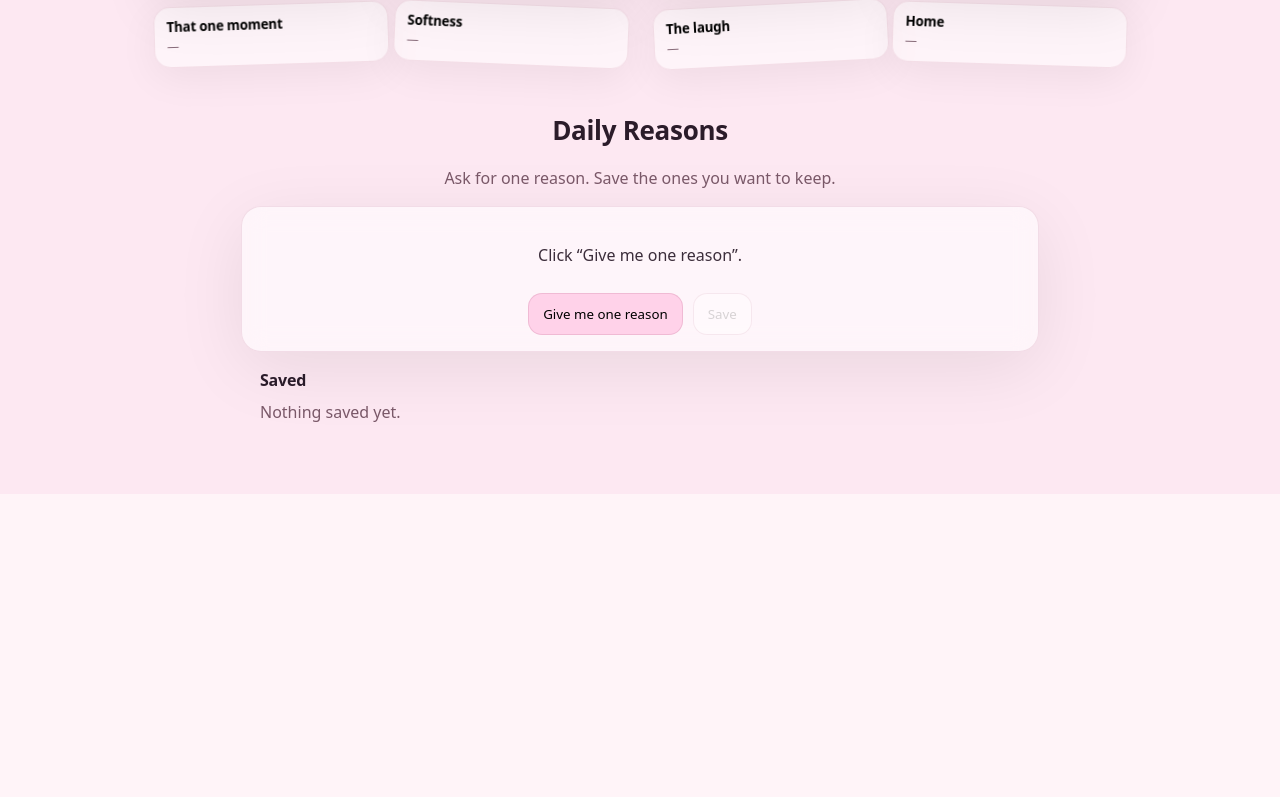
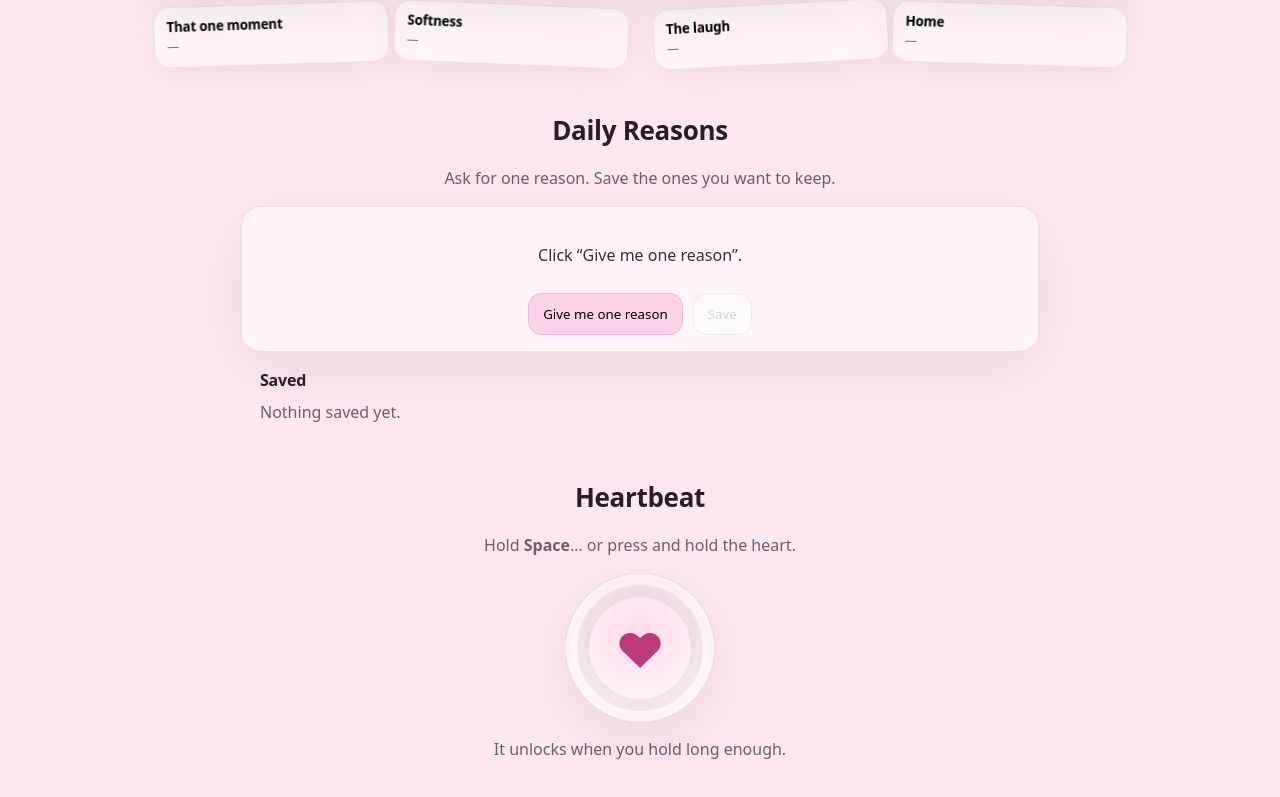
Before and after one commit to KitsuneGhost/Valentines_Gift, a React (Vite) app: page / in a window 1280 px wide. Shown: the part 2243-3040 px from the top of the page. Before the commit the page ends 2737 px from the top, so only its background shows below. Built offline with nearby package versions, Linux system fonts and the light colour scheme.

Commit message:
heart section

```diff
--- a/src/App.css
+++ b/src/App.css
@@ -717,3 +717,117 @@ body{
 .reasonRemove:hover{
   background: rgba(255,255,255,0.88);
 }
+
+/* ---- HEARTBEAT ---- */
+.heartSection{
+  margin: 54px auto 34px;
+  width: min(92vw, 980px);
+  text-align: center;
+}
+
+.heartWrap{
+  margin-top: 14px;
+  display: grid;
+  gap: 14px;
+  justify-items: center;
+}
+
+.heartBtn{
+  position: relative;
+  width: 150px;
+  height: 150px;
+  border-radius: 999px;
+  border: 1px solid rgba(180, 90, 130, 0.20);
+  background: rgba(255,255,255,0.55);
+  box-shadow: 0 16px 70px rgba(0,0,0,0.08);
+  cursor: pointer;
+  overflow: hidden;
+  transition: transform 140ms ease;
+}
+
+.heartBtn:hover{ transform: translateY(-1px); }
+
+.heartPulse{
+  position: absolute;
+  inset: 0;
+  border-radius: 999px;
+  background: radial-gradient(circle at 50% 40%, rgba(255, 160, 210, 0.35), transparent 55%);
+  animation: heartPulse 1.8s ease-in-out infinite;
+  opacity: 0.9;
+}
+
+.heartIcon{
+  position: absolute;
+  inset: 0;
+  display: grid;
+  place-items: center;
+  font-size: 48px;
+  line-height: 1;
+  color: rgba(180, 40, 110, 0.90);
+  transform: translateY(2px);
+}
+
+.heartRing{
+  position: absolute;
+  inset: 0;
+  transform: rotate(-90deg);
+}
+
+.ringBg{
+  fill: none;
+  stroke: rgba(0,0,0,0.06);
+  stroke-width: 10;
+}
+
+.ringFg{
+  fill: none;
+  stroke: rgba(180, 40, 110, 0.55);
+  stroke-width: 10;
+  stroke-linecap: round;
+  transition: stroke-dashoffset 60ms linear;
+}
+
+.heartPct, .heartDone{
+  position: absolute;
+  bottom: 12px;
+  left: 50%;
+  transform: translateX(-50%);
+  font-size: 12px;
+  letter-spacing: 0.2px;
+  padding: 5px 10px;
+  border-radius: 999px;
+  background: rgba(255,255,255,0.70);
+  border: 1px solid rgba(180, 90, 130, 0.18);
+}
+
+.heartCard{
+  width: min(640px, 92vw);
+  padding: 16px 16px 14px;
+  border-radius: 18px;
+  background: rgba(255,255,255,0.55);
+  border: 1px solid rgba(180, 90, 130, 0.14);
+  box-shadow: 0 16px 70px rgba(0,0,0,0.06);
+  backdrop-filter: blur(12px);
+  text-align: left;
+}
+
+.heartTitle{
+  font-weight: 900;
+  letter-spacing: -0.2px;
+  margin-bottom: 6px;
+}
+
+.heartText{
+  line-height: 1.6;
+  color: rgba(25,10,25,0.92);
+}
+
+.heartWrap.holding .heartPulse{
+  animation-duration: 1.0s;
+  opacity: 1;
+}
+
+@keyframes heartPulse{
+  0%, 100% { transform: scale(1); opacity: 0.85; }
+  50% { transform: scale(1.06); opacity: 1; }
+}
--- a/src/App.jsx
+++ b/src/App.jsx
@@ -4,6 +4,8 @@ import TypedLetter from "./components/TypedLetter.jsx";
 import MemoryVault from "./components/MemoryVault.jsx";
 import PolaroidGallery from "./components/PolaroidGallery.jsx";
 import DailyReasons from "./components/DailyReasons.jsx";
+import HeartbeatUnlock from "./components/HeartbeatUnlock.jsx";
+
 import { reasonsPool } from "./data/reasons";
 import { vaultChapters } from "./data/vault";
 import { virgoStars, virgoLinks, virgoSupportStars } from "./data/memories";
@@ -194,6 +196,7 @@ export default function App() {
 
             <DailyReasons pool={reasonsPool} />
 
+            <HeartbeatUnlock />
         </div>
     );
 }
--- /dev/null
+++ b/src/components/HeartbeatUnlock.jsx
@@ -0,0 +1,136 @@
+import { useEffect, useMemo, useRef, useState } from "react";
+
+export default function HeartbeatUnlock() {
+    const storageKey = "valentine_heartbeat_unlocked";
+    const HOLD_MS = 2200;
+
+    const [unlocked, setUnlocked] = useState(() => {
+        try {
+            return localStorage.getItem(storageKey) === "1";
+        } catch {
+            return false;
+        }
+    });
+
+    const [holding, setHolding] = useState(false);
+    const [progress, setProgress] = useState(0); // 0..1
+
+    const rafRef = useRef(null);
+    const startRef = useRef(0);
+
+    const stop = () => {
+        setHolding(false);
+        setProgress(0);
+        if (rafRef.current) cancelAnimationFrame(rafRef.current);
+        rafRef.current = null;
+    };
+
+    const tick = (now) => {
+        const elapsed = now - startRef.current;
+        const p = Math.min(1, elapsed / HOLD_MS);
+        setProgress(p);
+
+        if (p >= 1) {
+            setUnlocked(true);
+            try {
+                localStorage.setItem(storageKey, "1");
+            } catch { /* empty */ }
+            setHolding(false);
+            rafRef.current = null;
+            return;
+        }
+
+        rafRef.current = requestAnimationFrame(tick);
+    };
+
+    const start = () => {
+        if (unlocked || holding) return;
+        setHolding(true);
+        setProgress(0);
+        startRef.current = performance.now();
+        rafRef.current = requestAnimationFrame(tick);
+    };
+
+    // Space to hold
+    useEffect(() => {
+        const onDown = (e) => {
+            if (e.code === "Space") {
+                e.preventDefault();
+                start();
+            }
+        };
+        const onUp = (e) => {
+            if (e.code === "Space") stop();
+        };
+
+        window.addEventListener("keydown", onDown, { passive: false });
+        window.addEventListener("keyup", onUp);
+
+        return () => {
+            window.removeEventListener("keydown", onDown);
+            window.removeEventListener("keyup", onUp);
+            if (rafRef.current) cancelAnimationFrame(rafRef.current);
+        };
+        // eslint-disable-next-line react-hooks/exhaustive-deps
+    }, [unlocked, holding]);
+
+    const pct = useMemo(() => Math.round(progress * 100), [progress]);
+
+    return (
+        <section className="heartSection">
+            <h2 className="h2">Heartbeat</h2>
+            <p className="muted">
+                Hold <b>Space</b>… or press and hold the heart.
+            </p>
+
+            <div className={`heartWrap ${holding ? "holding" : ""} ${unlocked ? "unlocked" : ""}`}>
+                <button
+                    className="heartBtn"
+                    type="button"
+                    onMouseDown={start}
+                    onMouseUp={stop}
+                    onMouseLeave={stop}
+                    onTouchStart={(e) => {
+                        e.preventDefault();
+                        start();
+                    }}
+                    onTouchEnd={stop}
+                    aria-label="Hold to sync heartbeat"
+                >
+                    <div className="heartPulse" />
+                    <div className="heartIcon">♥</div>
+
+                    <svg className="heartRing" viewBox="0 0 120 120" aria-hidden="true">
+                        <circle className="ringBg" cx="60" cy="60" r="46" />
+                        <circle
+                            className="ringFg"
+                            cx="60"
+                            cy="60"
+                            r="46"
+                            style={{
+                                strokeDasharray: 2 * Math.PI * 46,
+                                strokeDashoffset: (1 - progress) * 2 * Math.PI * 46,
+                            }}
+                        />
+                    </svg>
+
+                    {!unlocked && holding && <div className="heartPct">{pct}%</div>}
+                    {unlocked && <div className="heartDone">Unlocked</div>}
+                </button>
+
+                <div className="heartMessage">
+                    {unlocked ? (
+                        <div className="heartCard">
+                            <div className="heartTitle">In sync.</div>
+                            <div className="heartText">
+                                Even when everything is loud, you’re the rhythm I come back to.
+                            </div>
+                        </div>
+                    ) : (
+                        <div className="muted">It unlocks when you hold long enough.</div>
+                    )}
+                </div>
+            </div>
+        </section>
+    );
+}
```
